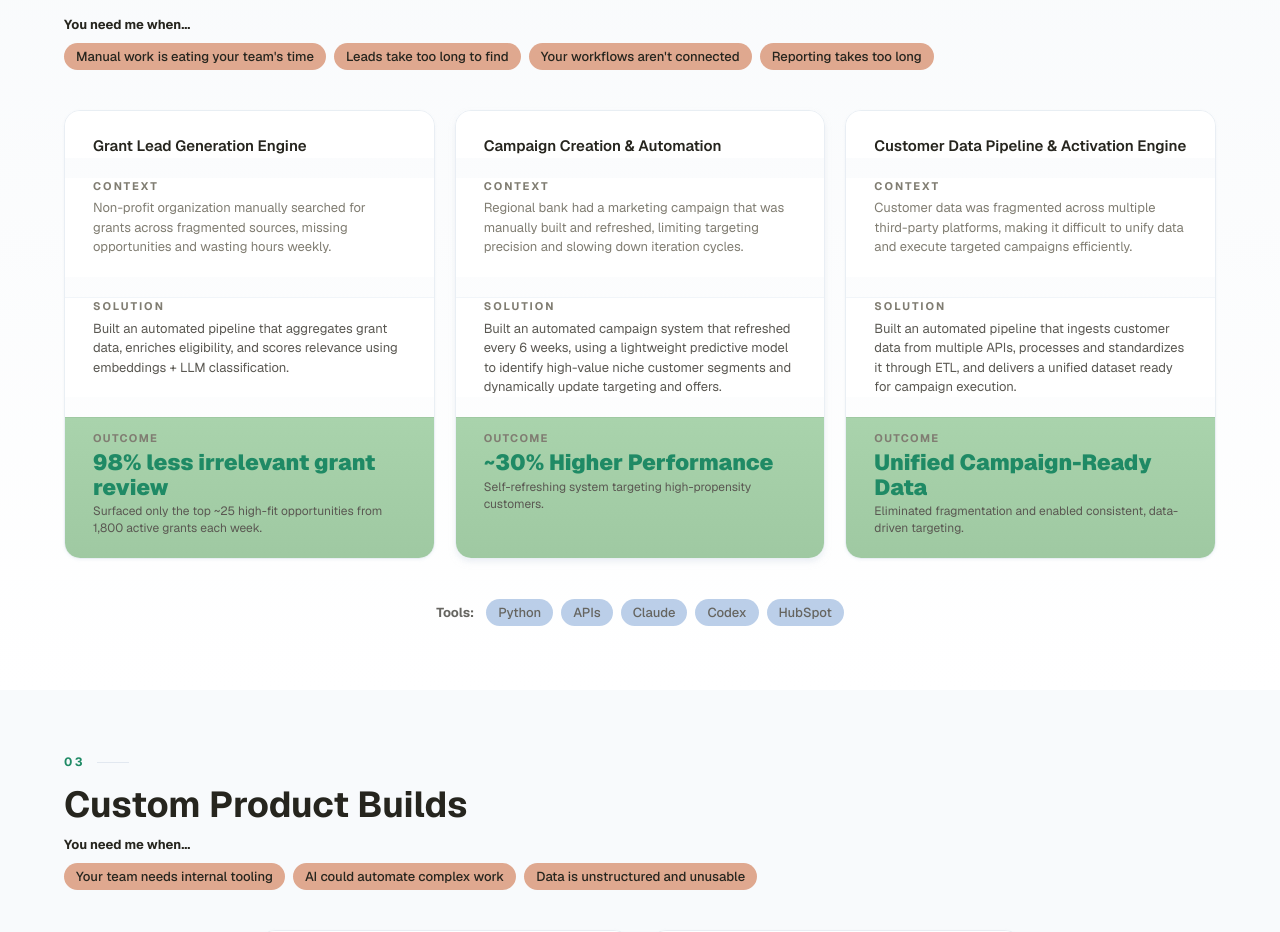
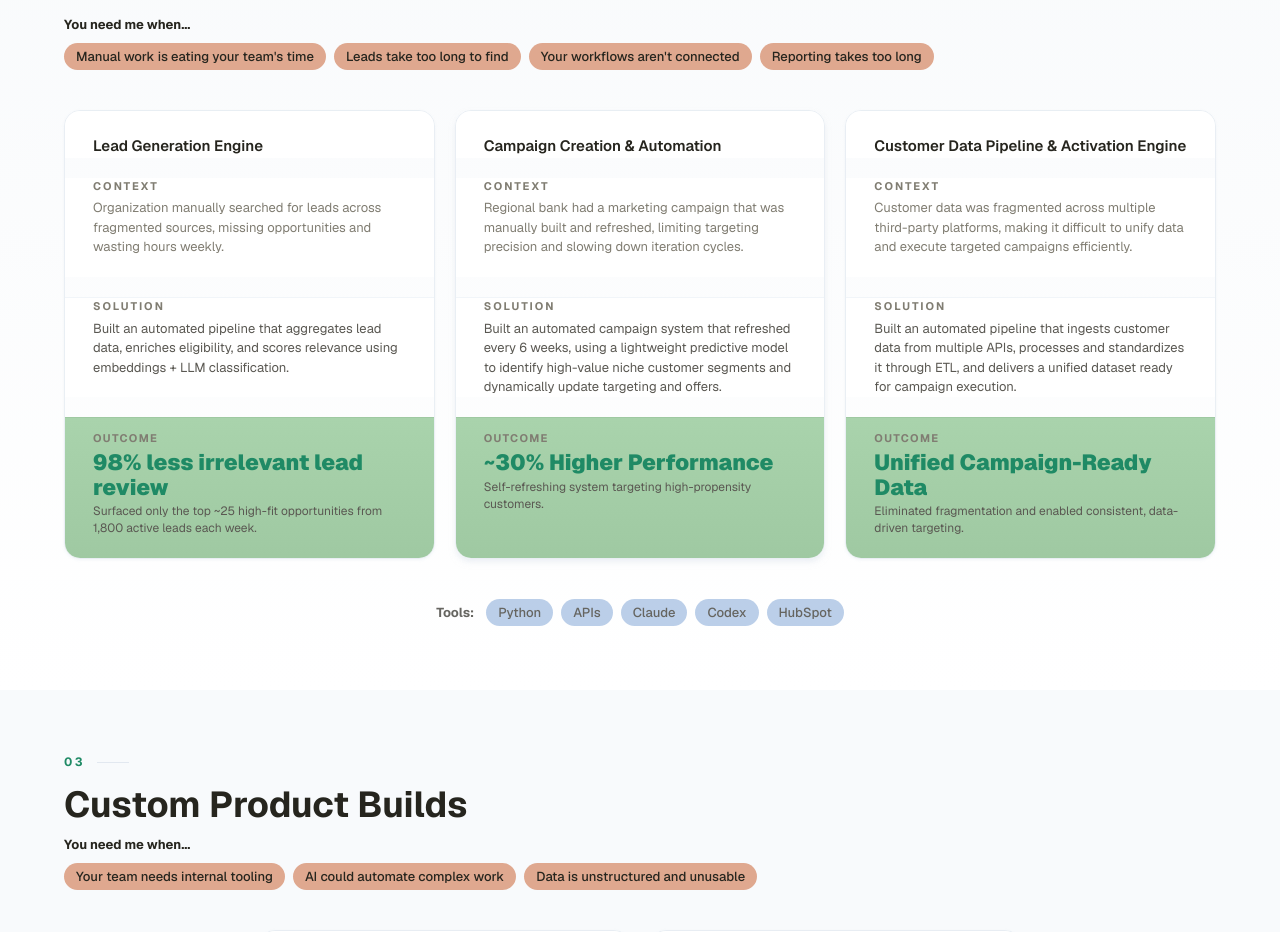
Before and after one commit to Drez22/consulting_website, a Next.js app in the folder consulting_website/: page /projects in a window 1280 px wide. Shown: the part 1483-2415 px from the top of the page. Built offline with nearby package versions, Linux system fonts and the light colour scheme.

Commit message:
Rename project and update details for clarity

```diff
--- a/consulting_website/app/projects/page.tsx
+++ b/consulting_website/app/projects/page.tsx
@@ -72,11 +72,11 @@ const verticals: Vertical[] = [
     skills: ["Python", "APIs", "Claude", "Codex", "HubSpot"],
     projects: [
       {
-        title: "Grant Lead Generation Engine",
-        context: "Non-profit organization manually searched for grants across fragmented sources, missing opportunities and wasting hours weekly.",
-        solution: "Built an automated pipeline that aggregates grant data, enriches eligibility, and scores relevance using embeddings + LLM classification.",
-        metric: "98% less irrelevant grant review",
-        outcome: "Surfaced only the top ~25 high-fit opportunities from 1,800 active grants each week.",
+        title: "Lead Generation Engine",
+        context: "Organization manually searched for leads across fragmented sources, missing opportunities and wasting hours weekly.",
+        solution: "Built an automated pipeline that aggregates lead data, enriches eligibility, and scores relevance using embeddings + LLM classification.",
+        metric: "98% less irrelevant lead review",
+        outcome: "Surfaced only the top ~25 high-fit opportunities from 1,800 active leads each week.",
       },
       {
         title: "Campaign Creation & Automation",
```
